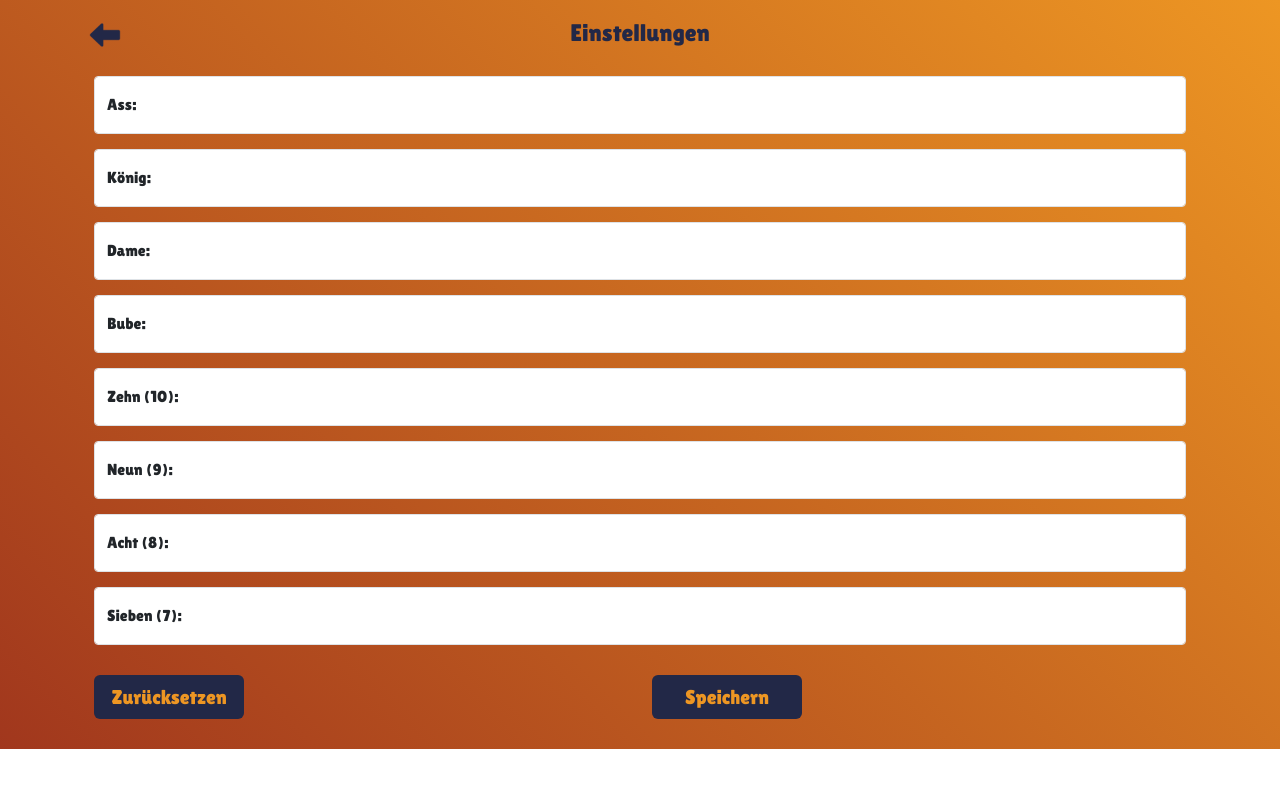
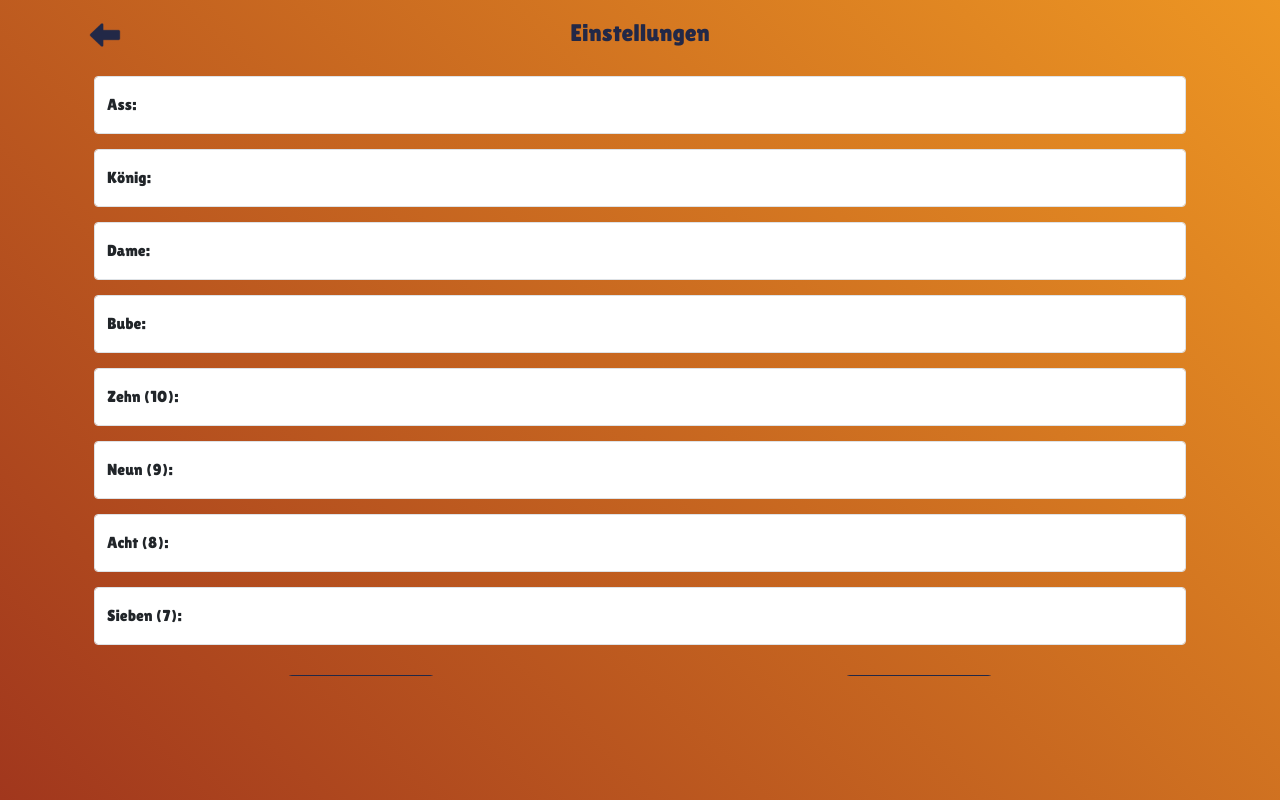
Before and after one commit to peaceable1887/FourKingz, a Vue app: page /settings in a window 1280 px wide. Built offline with nearby package versions, Linux system fonts and the light colour scheme; a web font is replaced by a local one.

Commit message:
add overflow:scroll at settings.vue

```diff
--- a/src/App.vue
+++ b/src/App.vue
@@ -32,6 +32,9 @@ body
   background: linear-gradient(45deg, #a1371d, #ed9623);
   background-repeat: no-repeat;
   font-family: 'Lilita One', cursive;
+  overflow: hidden;
+  height: 100vh;
 }
 
+
 </style>
--- a/src/views/Game.vue
+++ b/src/views/Game.vue
@@ -376,7 +376,6 @@
     padding: 0;
     width: 100vw;
 }
-
 .row
 {
     height: 100vh;
--- a/src/views/Settings.vue
+++ b/src/views/Settings.vue
@@ -155,11 +155,16 @@ import Header from "../components/Header.vue";
 .settings
 {
     padding: 0;
+
 }
-.container
+.row
 {
-    -ms-touch-action:pan-y;
-        touch-action:pan-y;
+    text-align: center;
+}
+form
+{
+    height: 600px;
+    overflow: scroll;
 }
 .form-floating
 {
```
